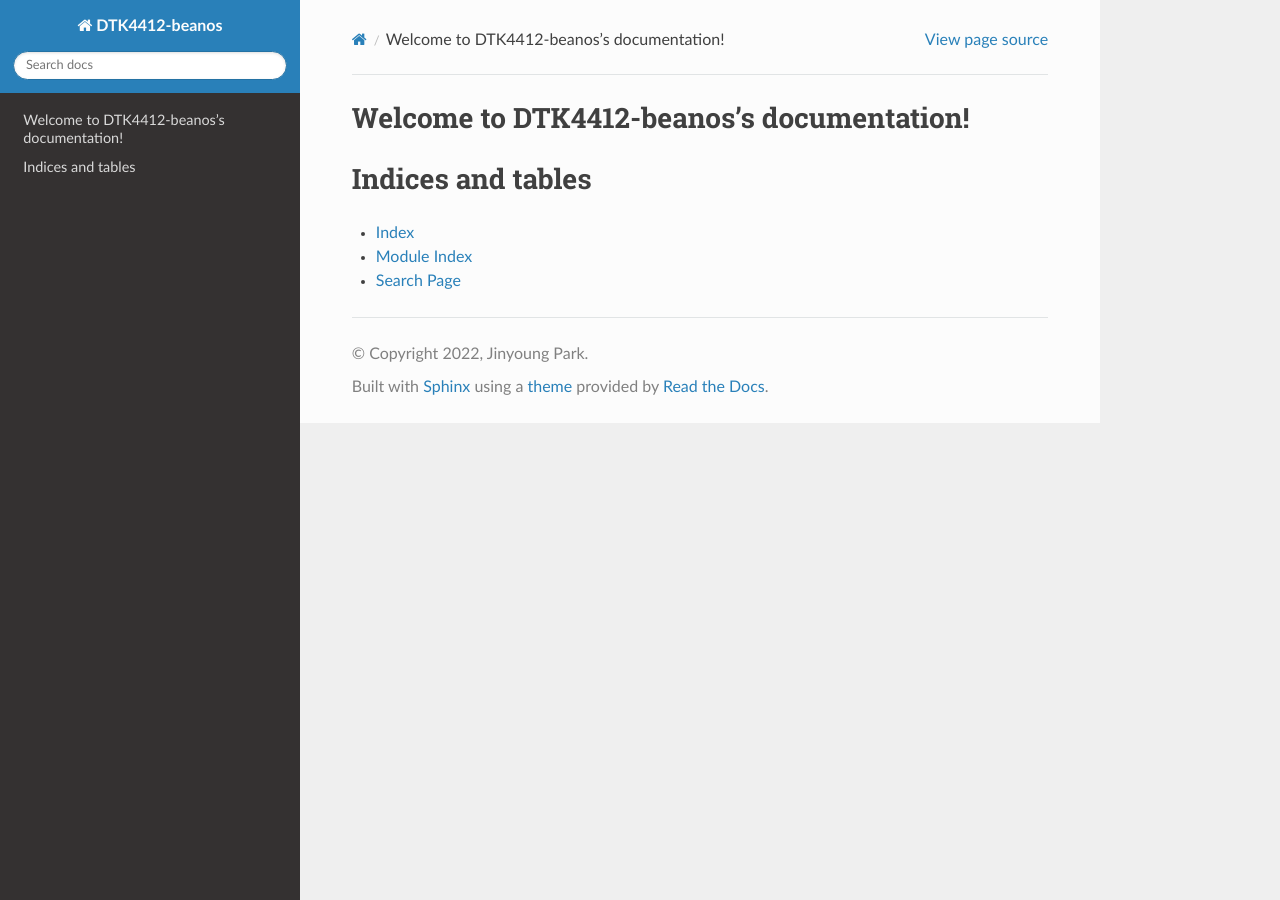
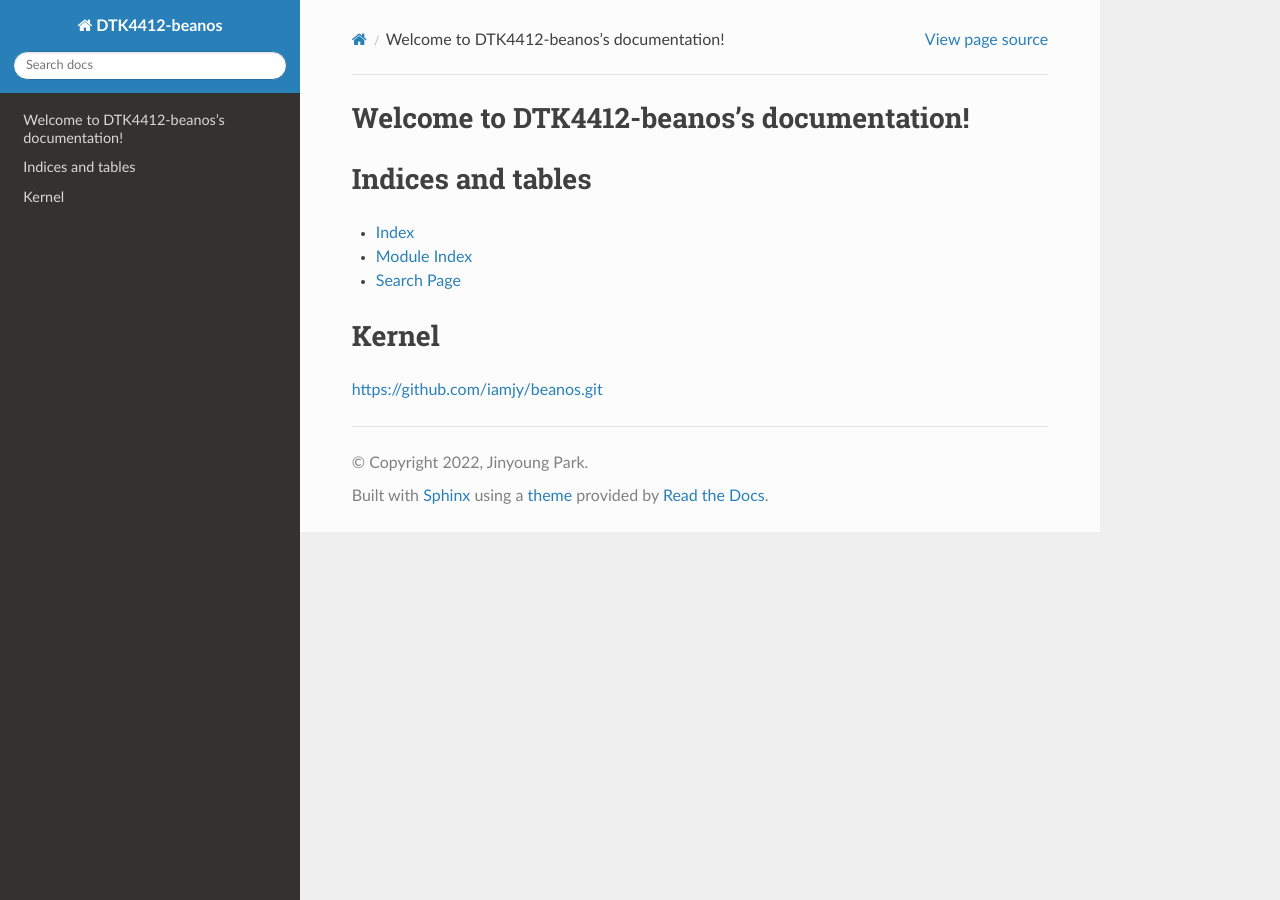
Before and after one commit to iamjy/dtk4412-doc-beanos, a Sphinx documentation site: the page built from docs/index.rst, in a window 1280 px wide. Built offline with Sphinx 7.4.7 and the Read the Docs theme 2.0.0, drawn with Linux system fonts in a browser that asks for light colours.

Commit message:
Update index.rst

```diff
--- a/docs/index.rst
+++ b/docs/index.rst
@@ -18,3 +18,8 @@ Indices and tables
 * :ref:`genindex`
 * :ref:`modindex`
 * :ref:`search`
+
+Kernel
+======
+
+https://github.com/iamjy/beanos.git
```
